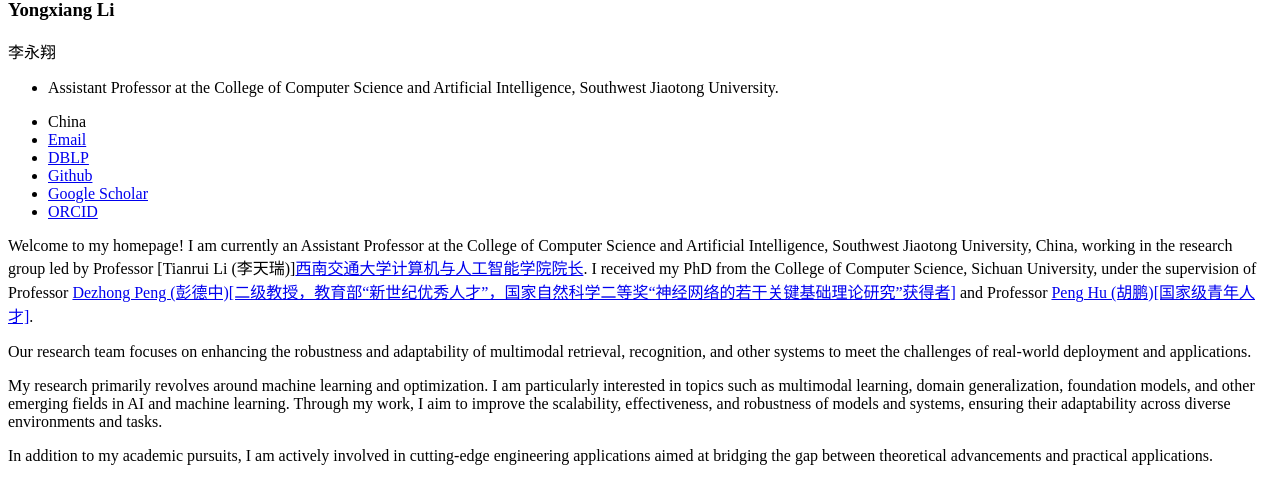
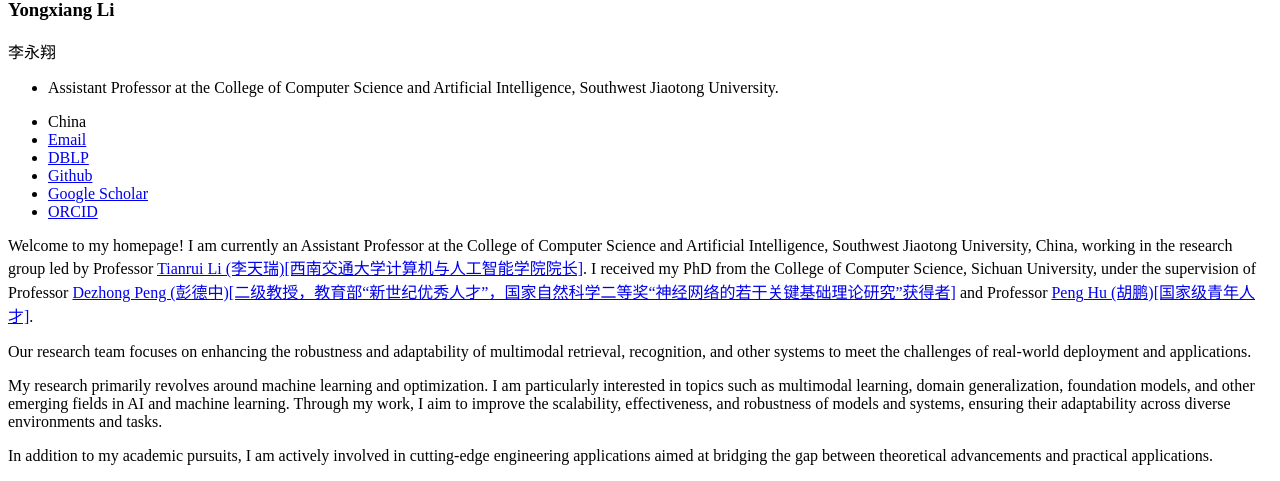
Before and after one commit to LYXRhythm/liyongxiang.github.io, a Jekyll site: the page built from _pages/includes/intro.md, in a window 1280 px wide. Shown: the part 526-1007 px from the top of the page. Built offline with Jekyll 4.4.1, drawn with Linux system fonts in a browser that asks for light colours; our own code applies the rules of GitHub Pages for plain Markdown files; part of the change alters nothing that is shown.

```diff
--- a/_pages/includes/intro.md
+++ b/_pages/includes/intro.md
@@ -1,4 +1,4 @@
-Welcome to my homepage! I am currently an Assistant Professor at the College of Computer Science and Artificial Intelligence, Southwest Jiaotong University, China, working in the research group led by Professor [Tianrui Li (李天瑞)][西南交通大学计算机与人工智能学院院长]([https://penghu-cs.github.io/](https://scholar.google.com/citations?user=CQ1HneMAAAAJ&hl=en)). I received my PhD from the College of Computer Science, Sichuan University, under the supervision of Professor [Dezhong Peng (彭德中)[二级教授，教育部“新世纪优秀人才”，国家自然科学二等奖“神经网络的若干关键基础理论研究”获得者]](https://dblp.org/pid/17/6253.html) and Professor [Peng Hu (胡鹏)[国家级青年人才]](https://penghu-cs.github.io/).
+Welcome to my homepage! I am currently an Assistant Professor at the College of Computer Science and Artificial Intelligence, Southwest Jiaotong University, China, working in the research group led by Professor [Tianrui Li (李天瑞)[西南交通大学计算机与人工智能学院院长]]([https://penghu-cs.github.io/](https://scholar.google.com/citations?user=CQ1HneMAAAAJ&hl=en)). I received my PhD from the College of Computer Science, Sichuan University, under the supervision of Professor [Dezhong Peng (彭德中)[二级教授，教育部“新世纪优秀人才”，国家自然科学二等奖“神经网络的若干关键基础理论研究”获得者]](https://dblp.org/pid/17/6253.html) and Professor [Peng Hu (胡鹏)[国家级青年人才]](https://penghu-cs.github.io/).
 
 Our research team focuses on enhancing the robustness and adaptability of multimodal retrieval, recognition, and other systems to meet the challenges of real-world deployment and applications.
 
```
